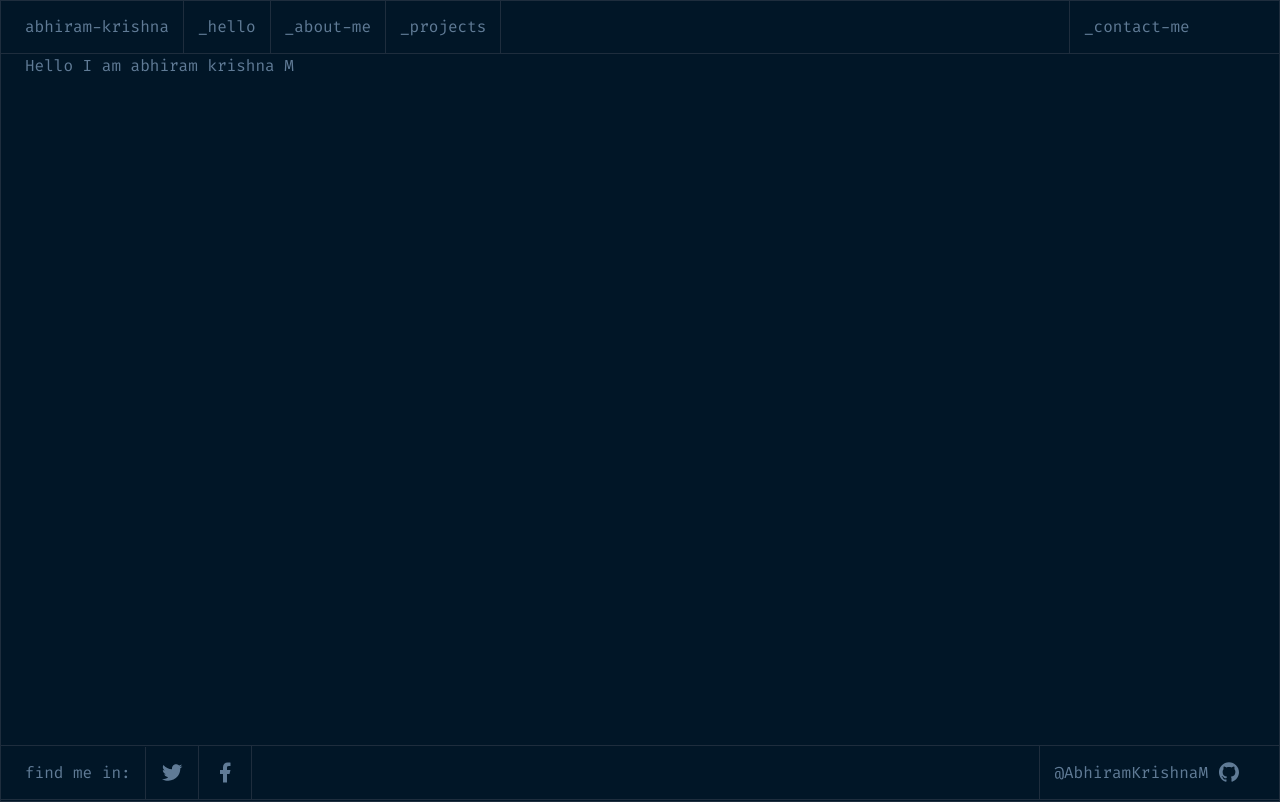
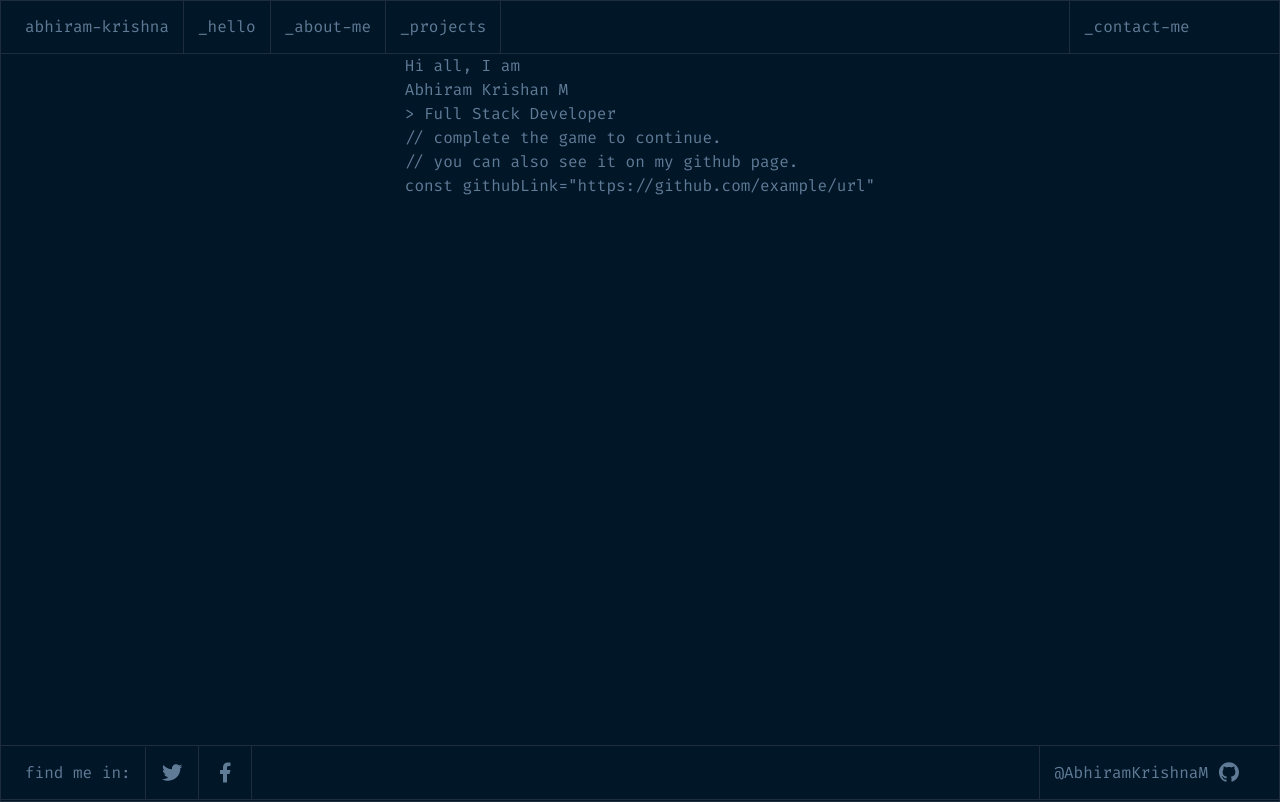
Before and after one commit to AbhiramKrishnaM/Portfolio, a Vue app: page / in a window 1280 px wide. Built offline with nearby package versions, Linux system fonts and the light colour scheme.

Commit message:
added landing page content

```diff
--- a/src/App.vue
+++ b/src/App.vue
@@ -1,14 +1,12 @@
 <template>
-  <div
-    class="min-w-full min-h-screen bg-theme-main text-accent-color flex items-center justify-center border border-border-white"
-  >
+  <div class="min-w-full min-h-screen flex items-center justify-center">
     <Loading
       v-if="showLoading"
       @animation-complete="() => (showLoading = false)"
     />
-    <div v-else class="flex flex-col w-full h-screen">
+    <div v-else class="flex flex-col w-full h-screen text-accent-color">
       <Navbar />
-      <div class="px-6">
+      <div class="px-6 h-full overflow-y-auto">
         <router-view></router-view>
       </div>
       <Footer />
--- a/src/pages/index.vue
+++ b/src/pages/index.vue
@@ -1,4 +1,28 @@
 <template>
-  <div>Hello I am abhiram krishna M</div>
+  <div class="flex items-center justify-center">
+    <div>
+      <div id="section-1">
+        <h6>Hi all, I am</h6>
+        <h1>Abhiram Krishan M</h1>
+        <span> > Full Stack Developer </span>
+      </div>
+
+      <div id="section-2">
+        <ul>
+          <li>// complete the game to continue.</li>
+          <li>// you can also see it on my github page.</li>
+        </ul>
+
+        <p>
+          const
+          <span>githubLink</span>
+          <span>=</span>
+          <a href="#">"https://github.com/example/url"</a>
+        </p>
+      </div>
+    </div>
+
+    <div id="snake-game"></div>
+  </div>
 </template>
 <script setup></script>
--- a/src/style.css
+++ b/src/style.css
@@ -3,6 +3,11 @@
 @tailwind base;
 @tailwind components;
 @tailwind utilities;
+
+body {
+  background-color: #011627;
+  border: 1px solid #1e2d3d;
+}
 
 #name-loading {
   clip-path: polygon(0 0, 100% 0, 100% 100%, 0% 100%);
```
